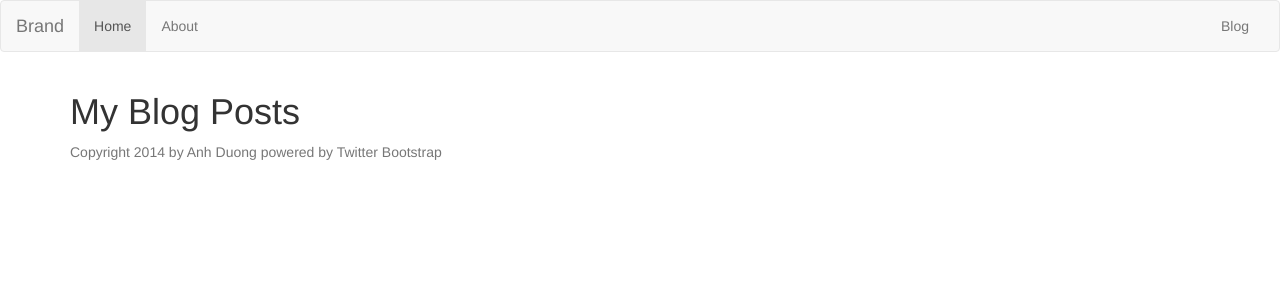
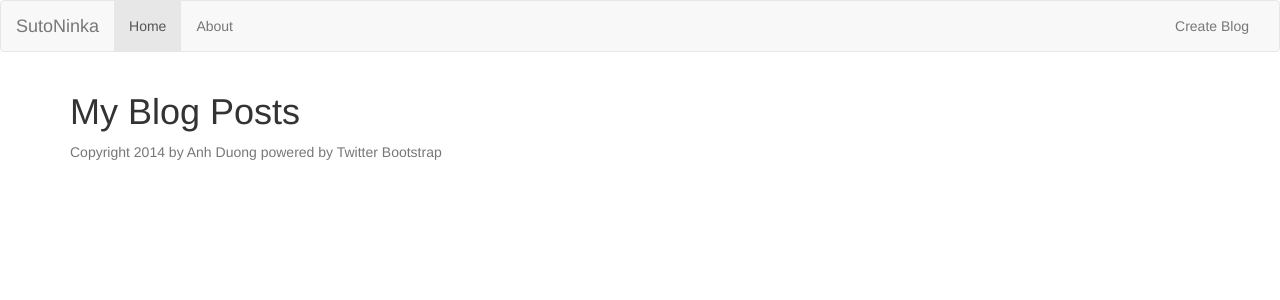
Before and after one commit to ninjahoahong/django-basic-crud, a Django app: page / in a window 1280 px wide. Shown: the top 300 px of the page. Run offline with Django 3.2, Linux system fonts and the light colour scheme; data that the repository does not hold is empty; some libraries are stand-ins or nearby versions.

Commit message:
update links in the base layout

```diff
--- a/djabacrud/blog/templates/layouts/base.html
+++ b/djabacrud/blog/templates/layouts/base.html
@@ -23,17 +23,17 @@
                 <span class="icon-bar"></span>
                 <span class="icon-bar"></span>
             </button>
-            <a class="navbar-brand" href="#">Brand</a>
+            <a class="navbar-brand" href="https://twitter.com/__Ninka">SutoNinka</a>
         </div>
 
         <!-- Collect the nav links toggling -->
         <div class="collapse navbar-collapse" id="bs-example-navbar-collapse-1">
             <ul class="nav navbar-nav">
-                <li class="active"><a href="#">Home <span class="sr-only">(current)</span></a></li>
-                <li><a href="#">About</a></li>
+                <li class="active"><a href="/">Home <span class="sr-only">(current)</span></a></li>
+                <li><a href="https://linkedin.com/pub/anh-duong/77/a02/695/">About</a></li>
             </ul>
             <ul class="nav navbar-nav navbar-right">
-                <li><a href="#">Blog</a></li>
+                <li><a href="/blog/create">Create Blog</a></li>
             </ul>
         </div><!-- /.navbar-collapse -->
     </div><!-- /.container-fluid -->
```
